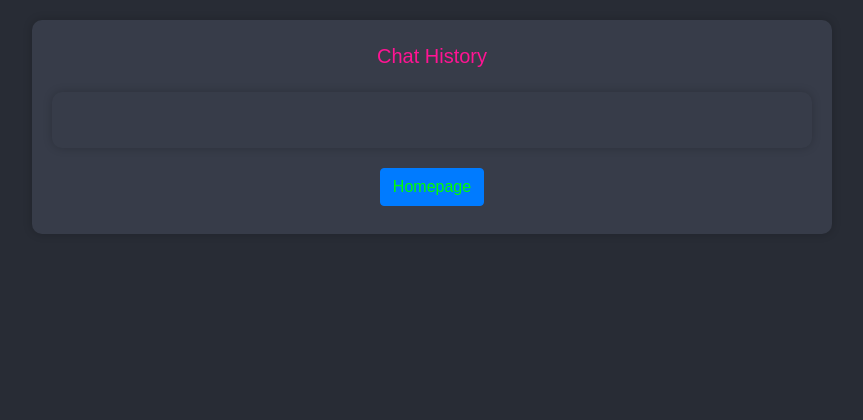
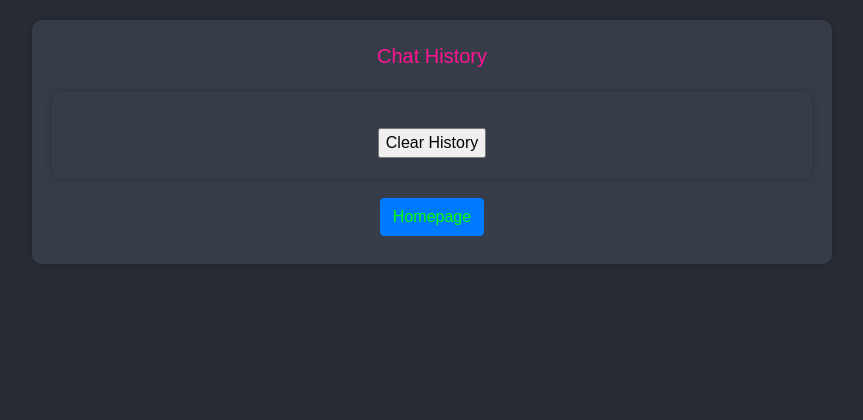
Before and after one commit to harizonelopez/DNI-chat_bot, a Flask app: page /history in a window 1280 px wide. Shown: the part 112-532 px from the top of the page, without its empty margins (208-1071 px from the left). Run offline with Flask 3, Linux system fonts and the light colour scheme; some libraries are stand-ins or nearby versions.

Commit message:
Update index.html

```diff
--- a/templates/index.html
+++ b/templates/index.html
@@ -93,6 +93,12 @@
                     {% endfor %}
                 </ul>
             </main>
+
+            <form action="/clear_history" method="POST" align="center">
+                <input
+                    type="submit"
+                    value="Clear History">
+            </form>
         </section>
 
         <h5 align="center"><button class="btn btn-primary"><a href="{{ url_for('home') }}"> Homepage </a></button></h5>
```
